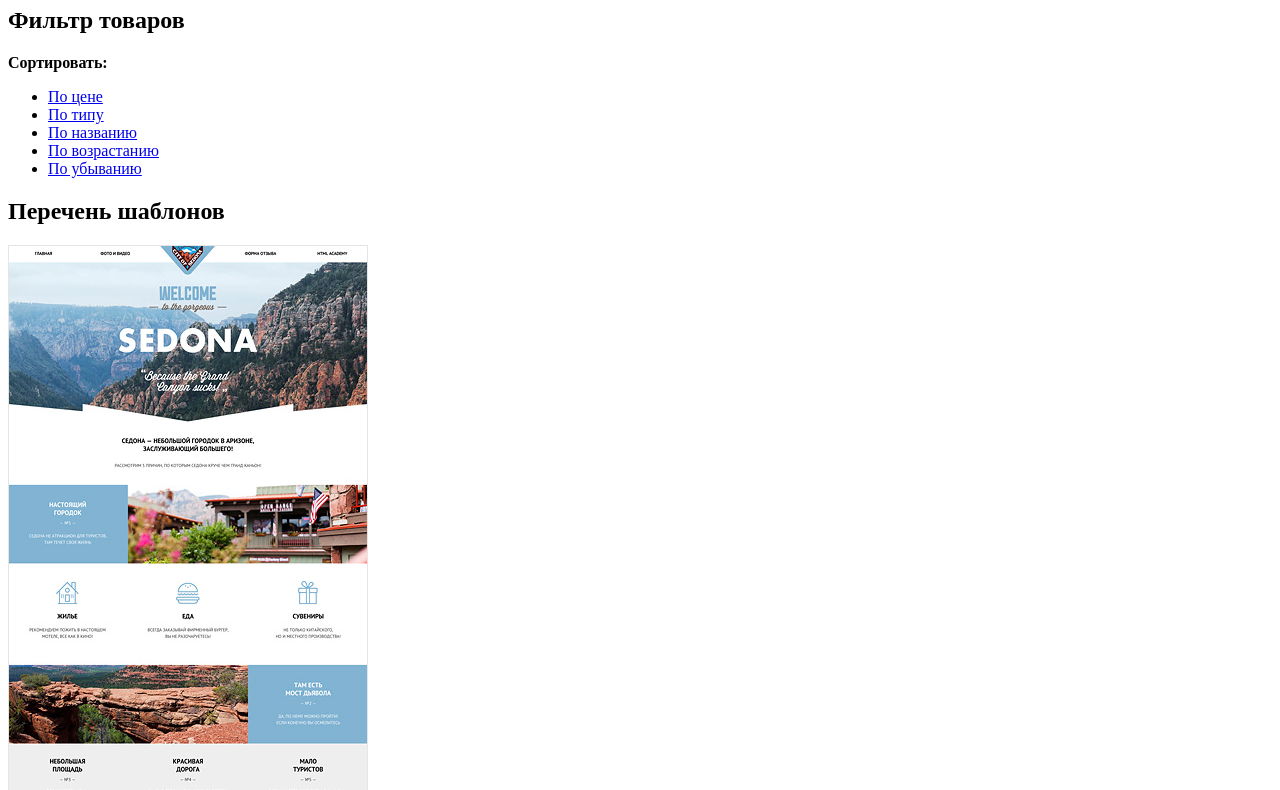
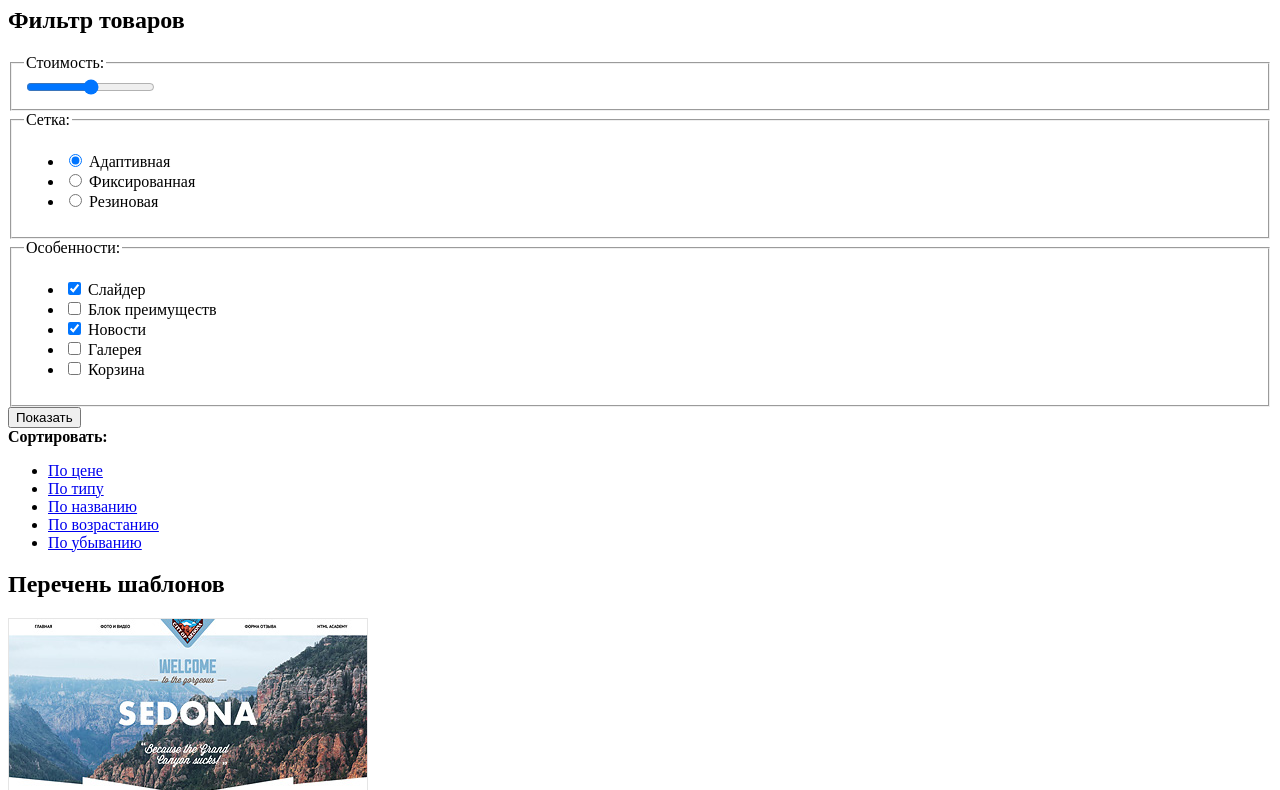
Before and after one commit to Superfalcrum/660175-nerds, a plain HTML site: page catalog.html in a window 1280 px wide. Shown: the part 221-1011 px from the top of the page. Drawn offline with Linux system fonts and the light colour scheme.

Commit message:
Финальная разметка

```diff
--- a/catalog.html
+++ b/catalog.html
@@ -15,7 +15,7 @@
           <li><a href="contacts.html">Контакты</a></li>
         </ul>
         <ul class="user-navigation">
-          <li class="login-link">Корзина</li>
+          <li class="login-link"><a href="#">Корзина</a></li>
         </ul>
     	</nav>
       <h1>Магазин готовых шаблонов</h1>
@@ -23,7 +23,57 @@
     <main class="container">
       <section class="filters">
         <h2 class="visually-hidden">Фильтр товаров</h2>
-        <!-- Здесь будет форма -->
+        <form class="filter" method="get" action="https://echo.htmlacademy.ru">
+          <fieldset>
+            <legend>Стоимость:</legend>
+            <div class="half-width">
+            <input type="range" min="0" max="20 000" step="1">
+            </div>
+          </fieldset>
+          <fieldset>
+            <legend>Сетка:</legend>
+              <ul>
+                <li class="filter-option">
+                  <input class="visually-hidden filter-input filter-input-radio" type="radio" name="product-group" value="shaving" id="filter-adaptive" checked>
+                  <label for="filter-adaptive">Адаптивная</label>
+                </li>
+                <li class="filter-option">
+                  <input class="visually-hidden filter-input filter-input-radio" type="radio" name="product-group" value="hair-care" id="filter-fixed">
+                  <label for="filter-fixed">Фиксированная</label>
+                </li>
+                <li class="filter-option">
+                  <input class="visually-hidden filter-input filter-input-radio" type="radio" name="product-group" value="accessories" id="filter-rubber">
+                  <label for="filter-rubber">Резиновая</label>
+                </li>
+              </ul>
+          </fieldset>
+          <fieldset>
+            <legend>Особенности:</legend>
+              <ul>
+                <li class="filter-option">
+                  <input class="visually-hidden filter-input filter-input-checkbox" type="checkbox" name="baxter-of-california" id="filter-slider" checked>
+                  <label for="filter-slider">Слайдер</label>
+                </li>
+                <li class="filter-option">
+                  <input class="visually-hidden filter-input filter-input-checkbox" type="checkbox" name="mr-natty" id="filter-benefit block">
+                  <label for="filter-benefit block">Блок преимуществ</label>
+                </li>
+                <li class="filter-option">
+                  <input class="visually-hidden filter-input filter-input-checkbox" type="checkbox" name="suavecito" id="filter-news" checked>
+                  <label for="filter-news">Новости</label>
+                </li>
+                <li class="filter-option">
+                  <input class="visually-hidden filter-input filter-input-checkbox" type="checkbox" name="malin-goetz" id="filter-gallery">
+                  <label for="filter-gallery">Галерея</label>
+                </li>
+              <li class="filter-option">
+                <input class="visually-hidden filter-input filter-input-checkbox" type="checkbox" name="murrays" id="filter-basket">
+                <label for="filter-basket">Корзина</label>
+              </li>
+            </ul>
+          </fieldset>
+          <button type="submit" class="filter-button button">Показать</button>
+        </form>
       </section>
       <section class="catalog">
         <b>Сортировать:</b>
```
Also changed, not shown: index.html (+20 -2 lines).
